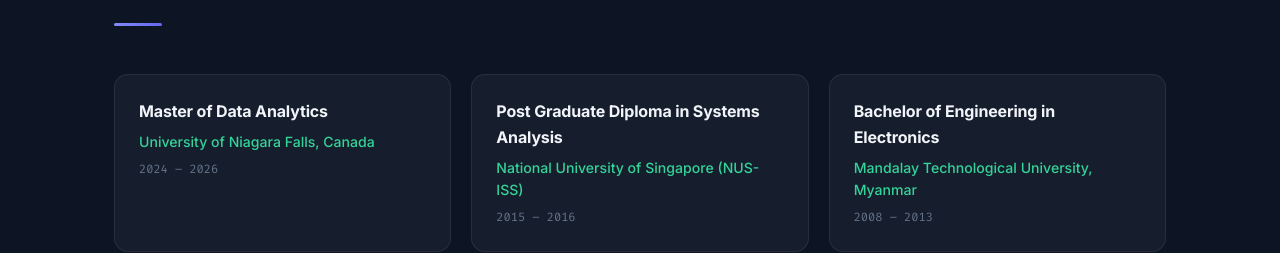
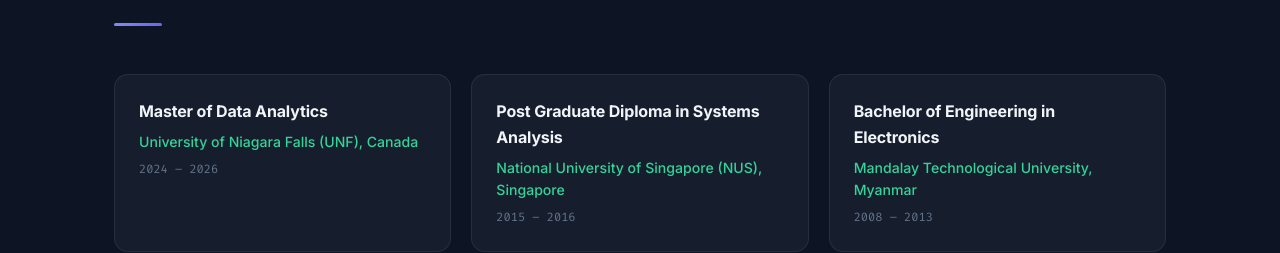
Before and after one commit to ThandaAye/thandaaye.github.io, a React (Vite) app: page / in a window 1280 px wide. Shown: the part 5360-5613 px from the top of the page. Built offline with nearby package versions, Linux system fonts and the light colour scheme.

Commit message:
update skills

```diff
--- a/src/components/Educations.jsx
+++ b/src/components/Educations.jsx
@@ -3,12 +3,12 @@
 const degrees = [
   {
     degree: 'Master of Data Analytics',
-    school: 'University of Niagara Falls, Canada',
+    school: 'University of Niagara Falls (UNF), Canada',
     period: '2024 – 2026',
   },
   {
     degree: 'Post Graduate Diploma in Systems Analysis',
-    school: 'National University of Singapore (NUS-ISS)',
+    school: 'National University of Singapore (NUS), Singapore',
     period: '2015 – 2016',
   },
   {
```
